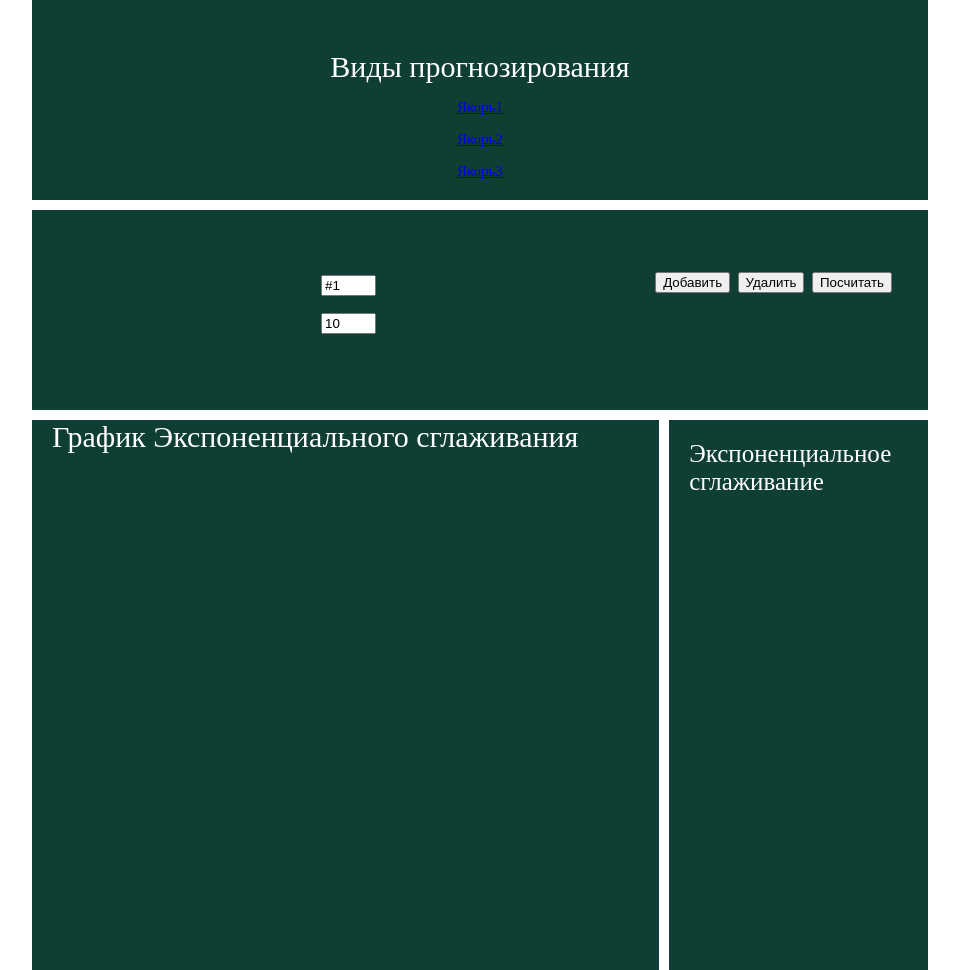
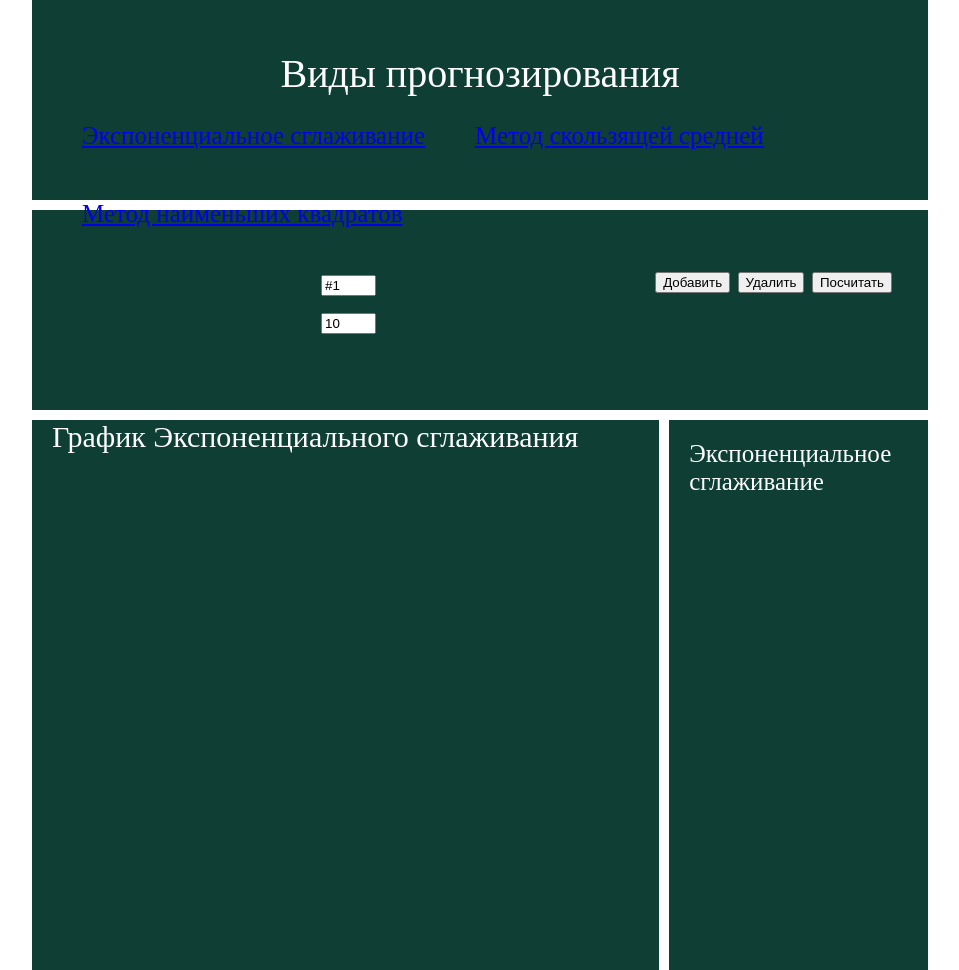
Before and after one commit to PavlovskiiDmitrii/operations_research, a plain HTML site: page index.html in a window 1280 px wide. Shown: the top 970 px of the page, without its empty margins (160-1119 px from the left). Drawn offline with nearby package versions, Linux system fonts and the light colour scheme.

Commit message:
master
last_

```diff
--- a/index.html
+++ b/index.html
@@ -15,9 +15,9 @@
                <div class="inner-header">
                     Виды прогнозирования
                     <div>
-                        <p><a href="#content1">Якорь1</a></p>
-                        <p><a href="#content2">Якорь2</a></p>
-                        <p><a href="#content3">Якорь3</a></p>
+                        <p><a href="#content1">Экспоненциальное сглаживание</a></p>
+                        <p><a href="#content2">Метод скользящей средней</a></p>
+                        <p><a href="#content3">Метод наименьших квадратов</a></p>
                     </div>
                </div>
           </div>
@@ -88,7 +88,7 @@
           </div>
           <div class="footer">
                <div class="inner-footer">
-                    фотур
+                   Сайт подготовил Павловский Дмитрий Андреевич
                </div>
           </div>
      </div>
--- a/style.css
+++ b/style.css
@@ -56,14 +56,23 @@ input{
     height: 140px;
     width: auto;
 }
-p{
-    font-size: 15px;
-    color: white;
+div p{
+    font-size: 25px;
+    color : red;
+    float: left;
+    margin-left: 50px;
 }
+ a:active{
+color: white; /* Цвет активной ссылки */
+ }
+ a:visited{
+color: Red; /* Цвет посещенной ссылки */
+ }
 
 .inner-header{
         background: #0f3e34;
         height: 200px;
+        font-size: 40px;
         text-align: center;
         padding-top: 50px
 }
@@ -81,6 +90,9 @@ p{
 }
 .inner-footer{
         background: #0f3e34;
+        font-size: 15px;
+        padding-left: 900px;
+        padding-top: 50px;
         height: 100px;
 }
 
```
